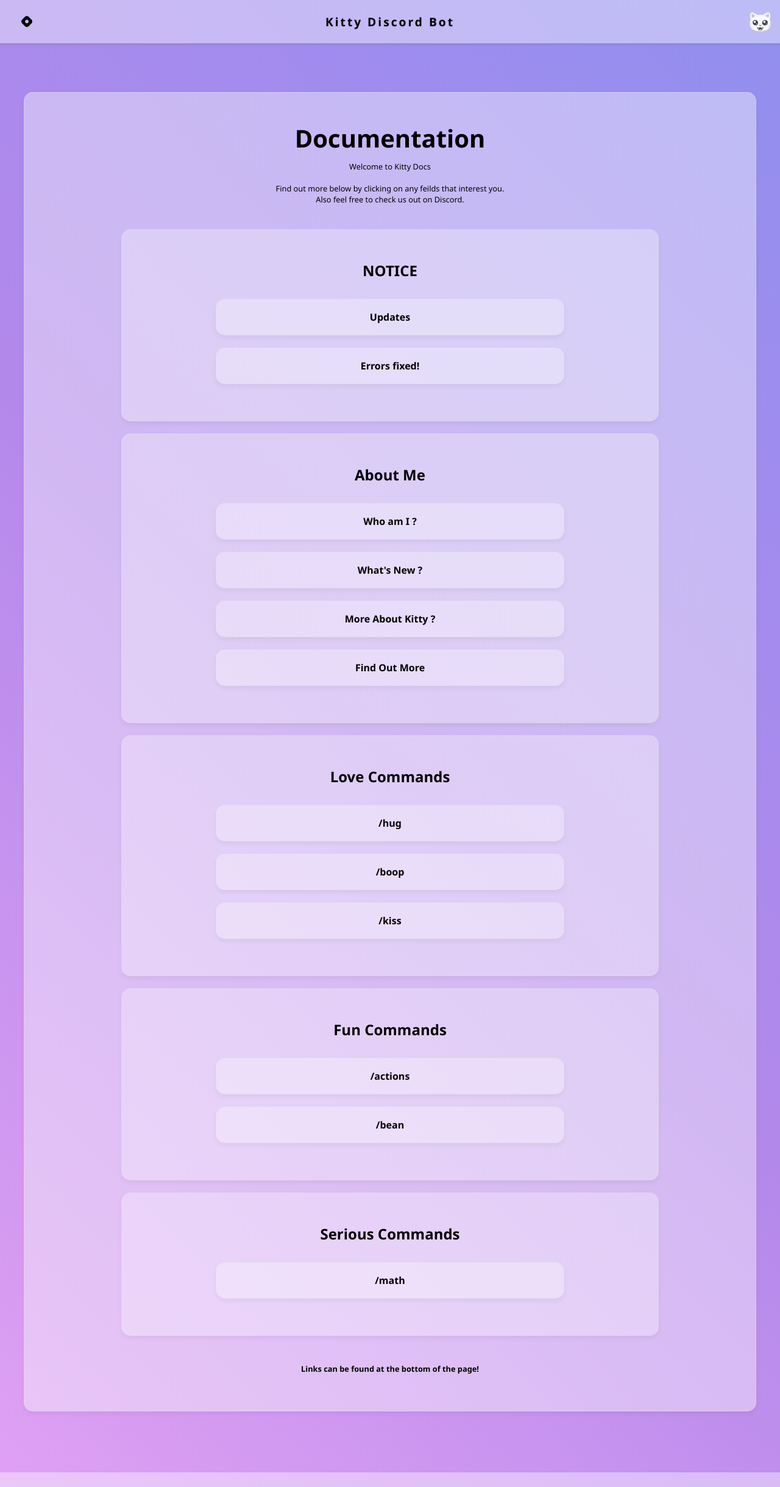
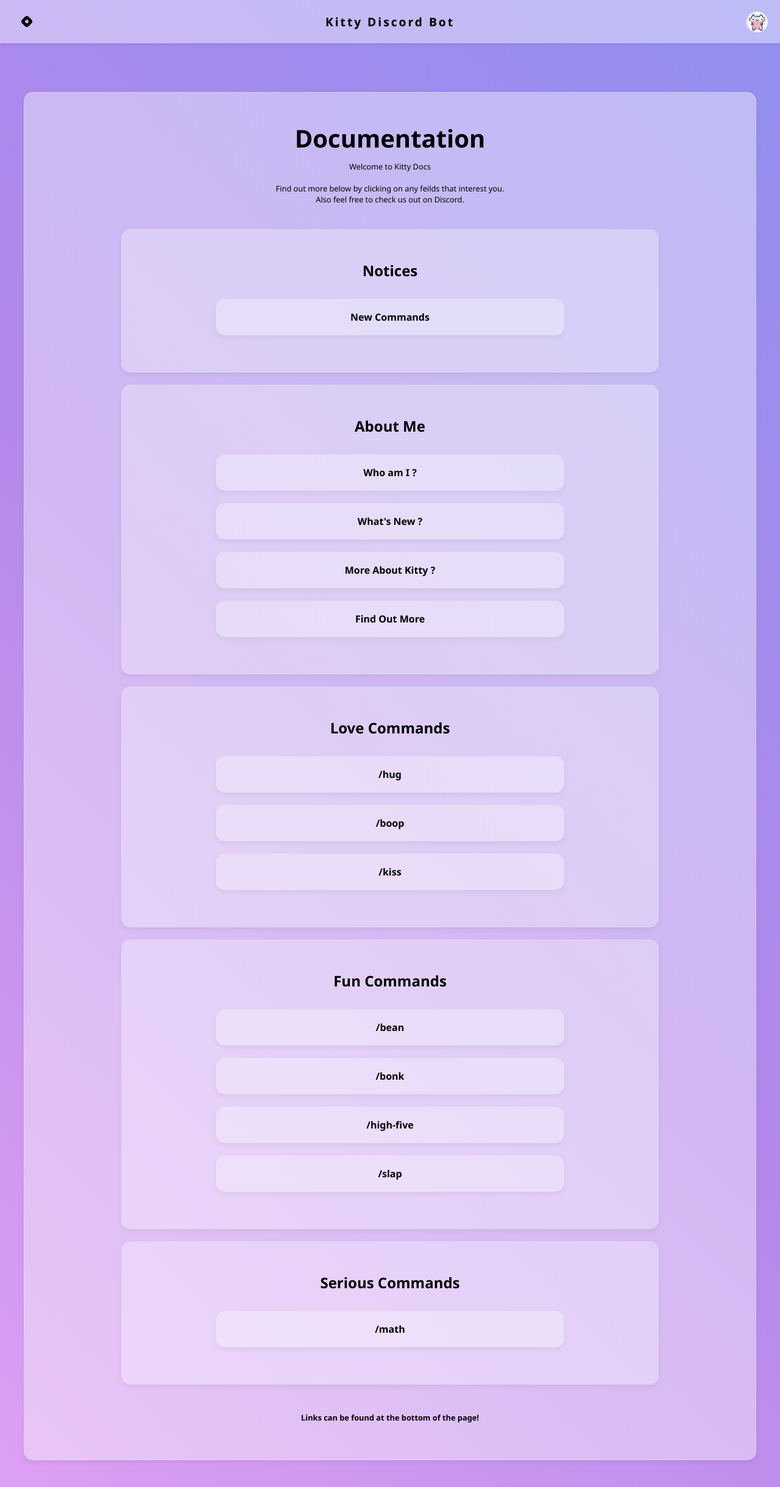
Before and after one commit to mrrias/KittyDocs, a plain HTML site: page index.html in a window 1280 px wide. Shown: the top 2439 px of the page at 61% size. Drawn offline with Linux system fonts and the light colour scheme.

Commit message:
Bonk, Notices, Logo

```diff
--- a/index.html
+++ b/index.html
@@ -21,7 +21,7 @@
         <p>Kitty Discord Bot</p>
         <a href=""></a>
           <img
-            src="Images/kitty-temp-logo.png"
+            src="Images/download (2).jpg"
             alt="Kitty Logo"
             class="kitty-logo"
           />
@@ -40,22 +40,22 @@
 
           <!-- Notice -->
           <div class="card">
-            <h2 class="card-title">NOTICE</h2>
+            <h2 class="card-title">Notices</h2>
+
+            <!-- New cmds -->
             <div class="sub-card">
-              <h2 class="sub-card-title">Updates</h2>
-              <p class="sub-card-info">
-                <strong>Updates coming soon!</strong> <br />
-                Hope to be releasing new Bot updates soon... <br />
-                <i>new commands, features and more!</i>
-              </p>
-            </div>
-
-            <div class="sub-card">
-              <h2 class="sub-card-title">Errors fixed!</h2>
-              <p class="sub-card-info">
-                <strong>All errors with the website have been fixed now!</strong> <br />
-                <i>Sorry for any inconvenience.</i>
-              </p>
+                <h2 class="sub-card-title">
+                  New Commands
+                </h2>
+                <p class="sub-card-info">
+                  <strong>Updates made!</strong> <br>
+                  Updates have been made to Kitty... <br><br>
+                  I have seperated /actions command into two new commands <br>
+                  <strong>/high-five</strong> <br>
+                  <strong>/slap</strong> <br><br>
+                  I have also added a new command <br>
+                  <strong>/bonk</strong>
+                </p>
             </div>
           </div>
 
@@ -163,17 +163,6 @@
           <!-- Fun Card -->
           <div class="card">
             <h2 class="card-title">Fun Commands</h2>
-            <!-- /actions -->
-            <div class="sub-card">
-              <h2 class="sub-card-title">/actions</h2>
-
-              <p class="sub-card-info">
-                The <strong>/actions</strong> command allows users to pick an
-                action to display. <br />
-                These actions can be done to themeselve or they have to option
-                to apply them to another user
-              </p>
-            </div>
 
             <!-- /bean -->
             <div class="sub-card">
@@ -182,6 +171,36 @@
               <p class="sub-card-info">
                 <strong>/bean</strong> is a fun fake ban command. <br /><br />
                 <i>Still working on this command</i>
+              </p>
+            </div>
+
+            <!-- /bonk -->
+            <div class="sub-card">
+              <h2 class="sub-card-title">
+                /bonk
+              </h2>
+              <p class="sub-card-info">
+                Bonk users with this cmd to tell them off
+              </p>
+            </div>
+
+            <!-- /high-five -->
+            <div class="sub-card">
+              <h2 class="sub-card-title">
+                /high-five
+              </h2>
+              <p class="sub-card-info">
+                Allows users to high five each other
+              </p>
+            </div>
+
+            <!-- /slap -->
+            <div class="sub-card">
+              <h2 class="sub-card-title">
+                /slap
+              </h2>
+              <p class="sub-card-info">
+                Slap someone if they are being mean xD
               </p>
             </div>
           </div>
--- a/styles.css
+++ b/styles.css
@@ -90,14 +90,15 @@ button {
 
 .kitty-logo {
   position: absolute;
-  right: 10px;
+  right: 20px;
   top: 50%;
   transform: translateY(-50%);
   object-fit: scale-down;
-  width: 45px;
+  width: 35px;
   height: auto;
   margin: 0;
-  opacity: 90%;
+  opacity: 85%;
+  border-radius: 50%;
 }
 
 /* FOOTER */
```
Also changed, not shown: Images/download (2).jpg (added).
